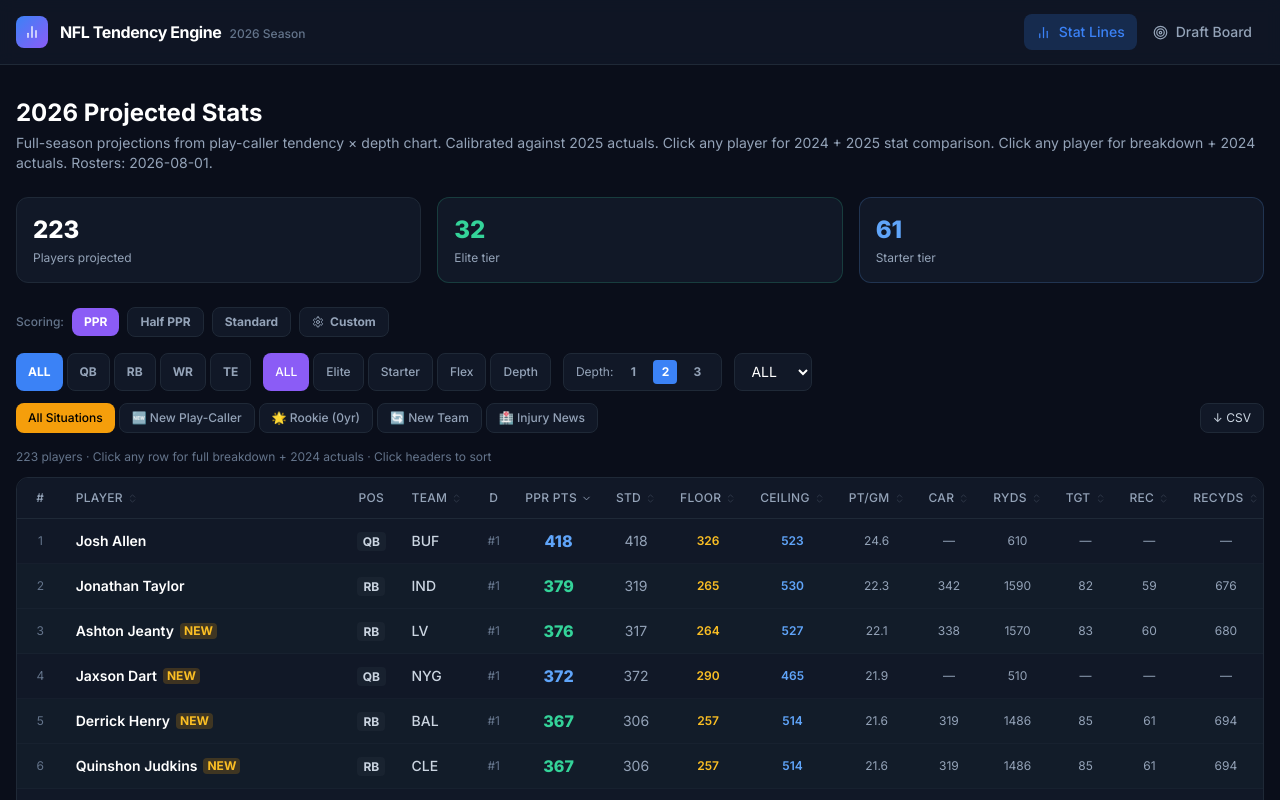
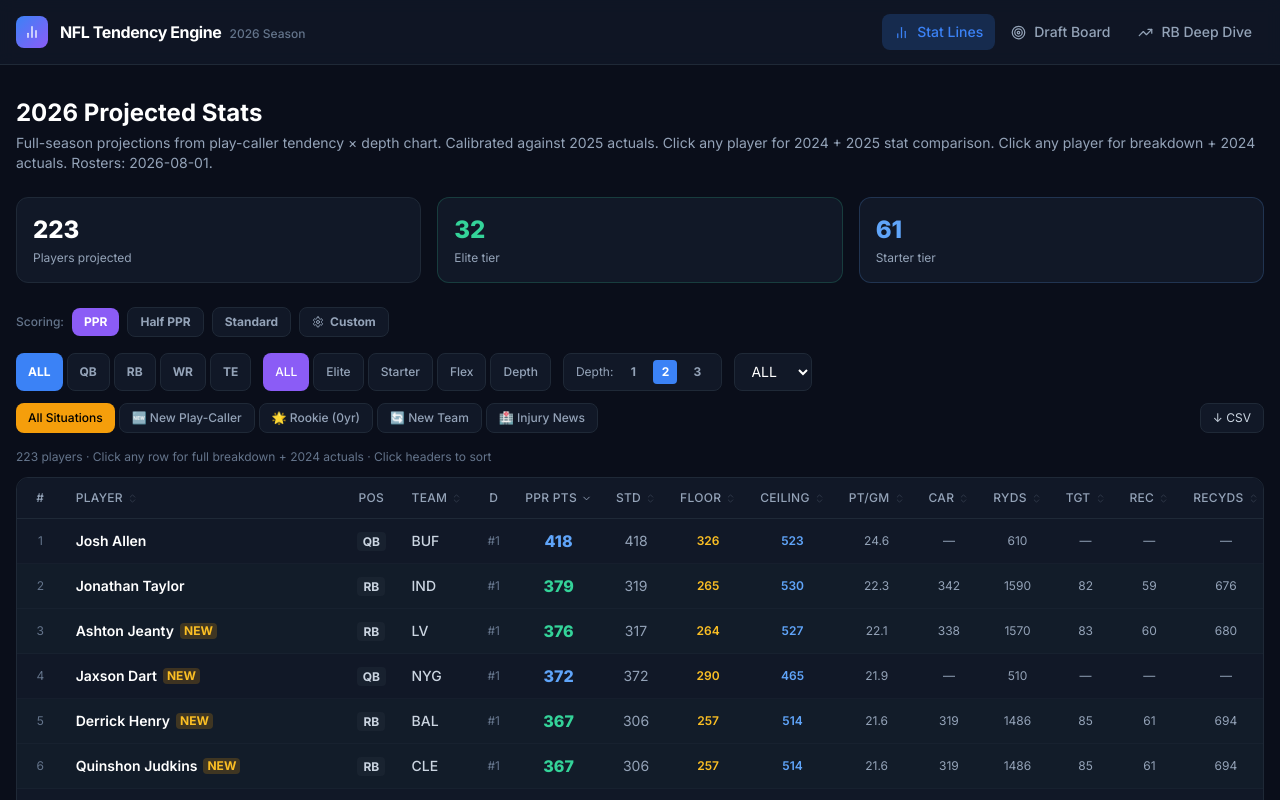
Before and after one commit to Dezar/NFL-Tendencies, a React (Vite) app: page / in a window 1280 px wide. Shown: the top 800 px of the page. Built offline with nearby package versions, Linux system fonts and the light colour scheme.

Commit message:
Add RB Deep Dive tab

```diff
--- a/src/App.jsx
+++ b/src/App.jsx
@@ -1,12 +1,14 @@
 import React from 'react'
 import { Routes, Route, NavLink } from 'react-router-dom'
-import { BarChart2, Target } from 'lucide-react'
+import { BarChart2, Target, TrendingUp } from 'lucide-react'
 import StatProjections from './pages/StatProjections'
 import DraftBoard from './pages/DraftBoard'
+import RBAnalysis from './pages/RBAnalysis'
 
 const navItems = [
   { to: '/', label: 'Stat Lines', icon: BarChart2 },
   { to: '/draft', label: 'Draft Board', icon: Target },
+  { to: '/rb', label: 'RB Deep Dive', icon: TrendingUp },
 ]
 
 export default function App() {
@@ -41,6 +43,7 @@ export default function App() {
         <Routes>
           <Route path="/" element={<StatProjections />} />
           <Route path="/draft" element={<DraftBoard />} />
+          <Route path="/rb" element={<RBAnalysis />} />
         </Routes>
       </main>
       <footer className="border-t border-nfl-border py-4 text-center text-xs text-slate-600">
```
